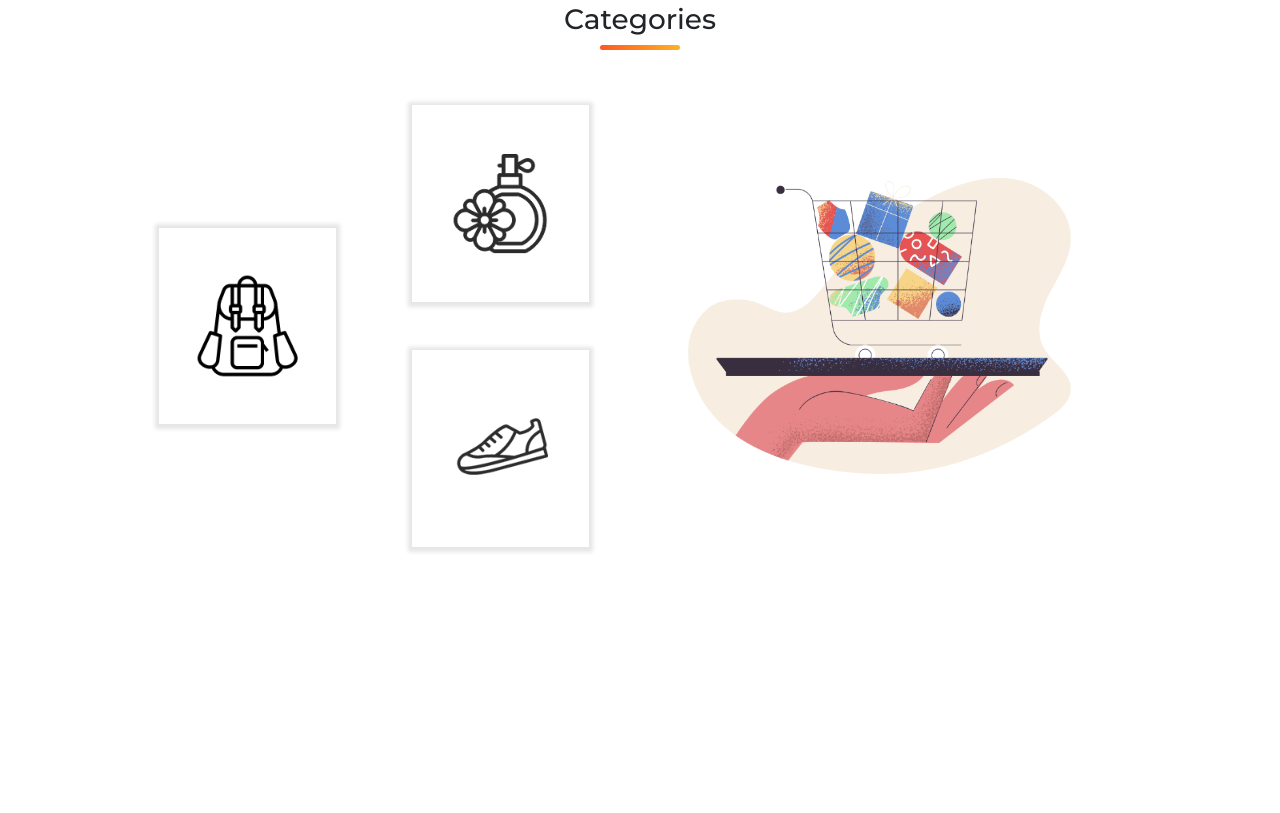
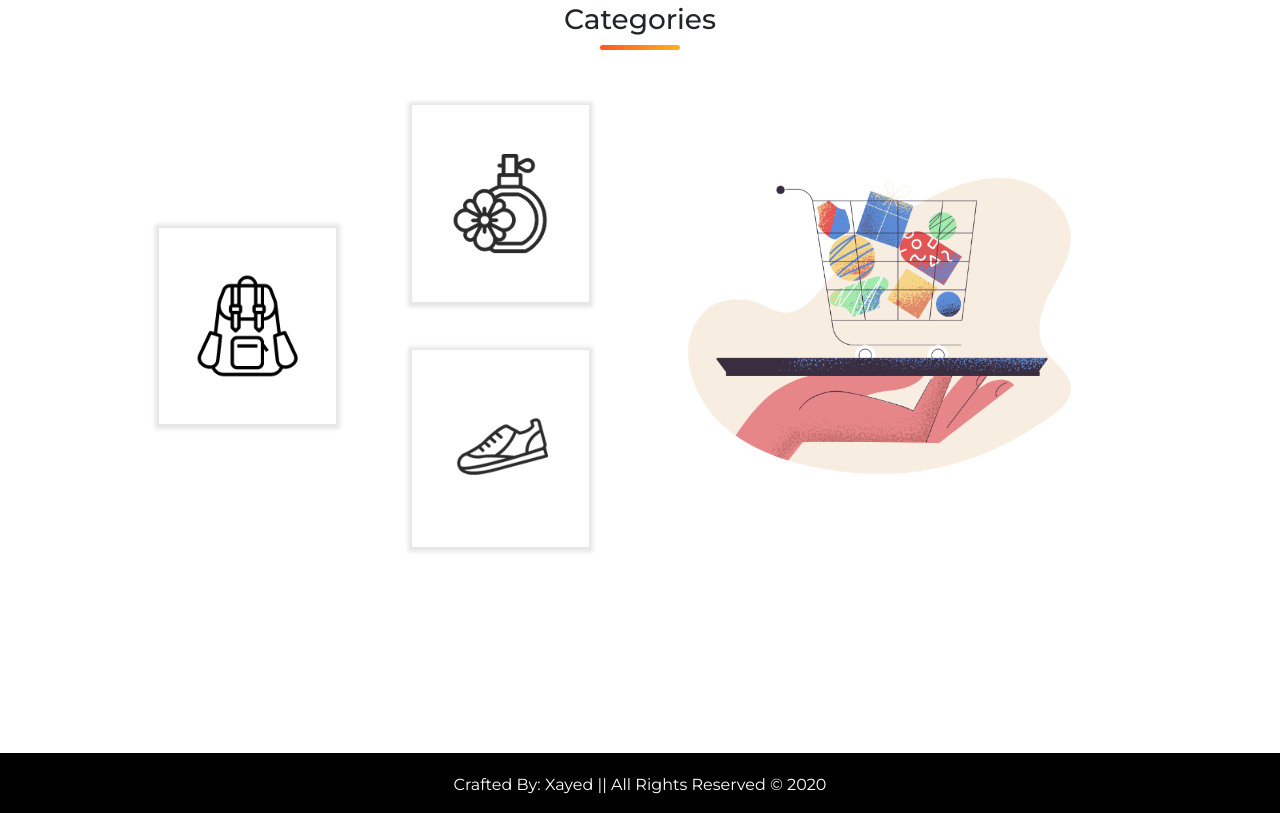
Before and after one commit to itsrafsanjani/hot-gadgets, a plain HTML site: page index.html in a window 1280 px wide. Shown: the part 2445-3258 px from the top of the page. Before the commit the page ends 3198 px from the top, so only its background shows below. Drawn offline with nearby package versions, Linux system fonts and the light colour scheme.

Commit message:
Added Footer

```diff
--- a/index.html
+++ b/index.html
@@ -118,7 +118,8 @@
                         <div class="card-body">
                             <img src="images/phone/phone-3.png" class="card-img" alt="iPhone 11 Pro">
                             <h5 class="card-title">Samsung Note 10+</h5>
-                            <p class="card-text">With Galaxy Note10+ we've designed a mobile experience that's like a computer, and an intelligent pen and many more!</p>
+                            <p class="card-text">With Galaxy Note10+ we've designed a mobile experience that's like a
+                                computer, and an intelligent pen and many more!</p>
                             <h5 class="card-price">$1,099</h5>
                             <a href="#" class="card-btn cbtn cbtn-dark">Buy Now &nbsp;&nbsp;&nbsp;<i
                                     class="fas fa-arrow-right"></i></a>
@@ -143,7 +144,8 @@
                         <div class="card-body">
                             <img src="images/phone/phone-1.png" class="card-img" alt="iPhone 11 Pro">
                             <h5 class="card-title">Redmi K30</h5>
-                            <p class="card-text">Redmi has confirmed that the Redmi K30 Pro comes with improved vibration motor and many more!</p>
+                            <p class="card-text">Redmi has confirmed that the Redmi K30 Pro comes with improved
+                                vibration motor and many more!</p>
                             <h5 class="card-price">$285</h5>
                             <a href="#" class="card-btn cbtn cbtn-dark">Buy Now &nbsp;&nbsp;&nbsp;<i
                                     class="fas fa-arrow-right"></i></a>
@@ -163,7 +165,8 @@
                         <div class="card-body">
                             <img src="images/laptop/product-2.png" class="card-img" alt="iPhone 11 Pro">
                             <h5 class="card-title">Razer Blade 15</h5>
-                            <p class="card-text">Razer Blade 15: World's Smallest 15.6" Gaming Laptop - 144Hz Full HD Thin Bezel - 8th Gen Intel Core i7!</p>
+                            <p class="card-text">Razer Blade 15: World's Smallest 15.6" Gaming Laptop - 144Hz Full HD
+                                Thin Bezel - 8th Gen Intel Core i7!</p>
                             <h5 class="card-price">$1,777</h5>
                             <a href="#" class="card-btn cbtn cbtn-dark">Buy Now &nbsp;&nbsp;&nbsp;<i
                                     class="fas fa-arrow-right"></i></a>
@@ -175,7 +178,8 @@
                         <div class="card-body">
                             <img src="images/laptop/product-1.png" class="card-img" alt="iPhone 11 Pro">
                             <h5 class="card-title">Asus VivoBook 15</h5>
-                            <p class="card-text">ASUS VivoBook 15 X512FA. Windows 10 Home; 15.6” FHD Frameless four-sided NanoEdge design!</p>
+                            <p class="card-text">ASUS VivoBook 15 X512FA. Windows 10 Home; 15.6” FHD Frameless
+                                four-sided NanoEdge design!</p>
                             <h5 class="card-price">$579.99</h5>
                             <a href="#" class="card-btn cbtn cbtn-dark">Buy Now &nbsp;&nbsp;&nbsp;<i
                                     class="fas fa-arrow-right"></i></a>
@@ -187,7 +191,8 @@
                         <div class="card-body">
                             <img src="images/laptop/product-3.png" class="card-img" alt="iPhone 11 Pro">
                             <h5 class="card-title">Mi NoteBook Pro</h5>
-                            <p class="card-text">Mi Notebook Pro 15.6 sports an 8th generation Intel Core processor up to 4.0GHz!</p>
+                            <p class="card-text">Mi Notebook Pro 15.6 sports an 8th generation Intel Core processor up
+                                to 4.0GHz!</p>
                             <h5 class="card-price">$1504.59</h5>
                             <a href="#" class="card-btn cbtn cbtn-dark">Buy Now &nbsp;&nbsp;&nbsp;<i
                                     class="fas fa-arrow-right"></i></a>
@@ -223,6 +228,10 @@
         </div>
     </div>
 
+    <div class="footer d-flex justify-content-center align-items-center">
+        <p class="ft">Crafted By: <a href="https://xaadu.github.io/" class="fl">Xayed</a> || All Rights Reserved © 2020</p>
+    </div>
+
 
     <script src="https://kit.fontawesome.com/32809a2e09.js" crossorigin="anonymous"></script>
     <script src="https://code.jquery.com/jquery-3.4.1.slim.min.js"
--- a/style.css
+++ b/style.css
@@ -223,7 +223,21 @@ ol.carousel-indicators li.odd.active{
     transform: scale(0.8);
     margin-bottom: -30px;
 }
-
+.footer{
+    height: 60px;
+    background: #000;
+    color: #fff;
+}
+.ft{
+    padding-top: 20px;
+}
+.fl, .fl:hover{
+    color: #fff;
+    text-decoration: none;
+}
+.fl:hover{
+    color: #ff5722;
+}
 
 /* A P P L I E D   A N I M A T I O N S */
 .animateLeft{
```
